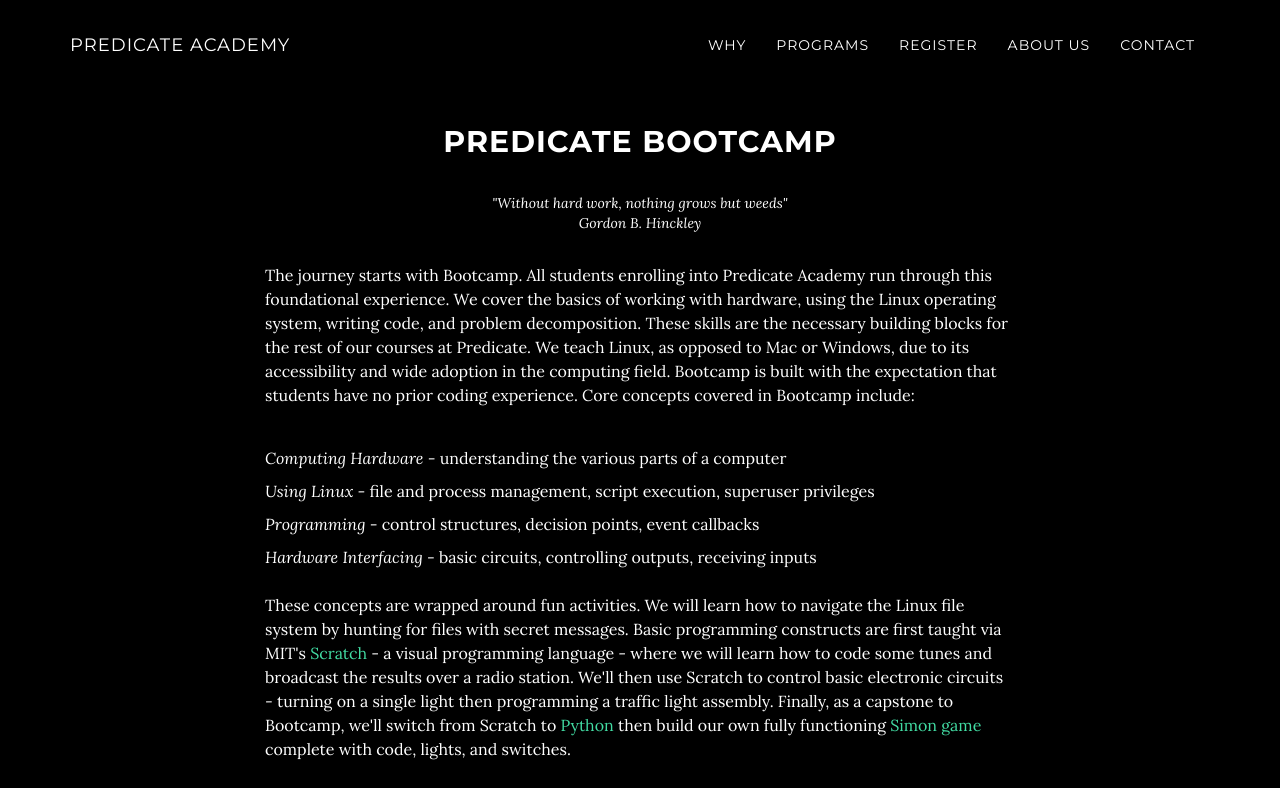
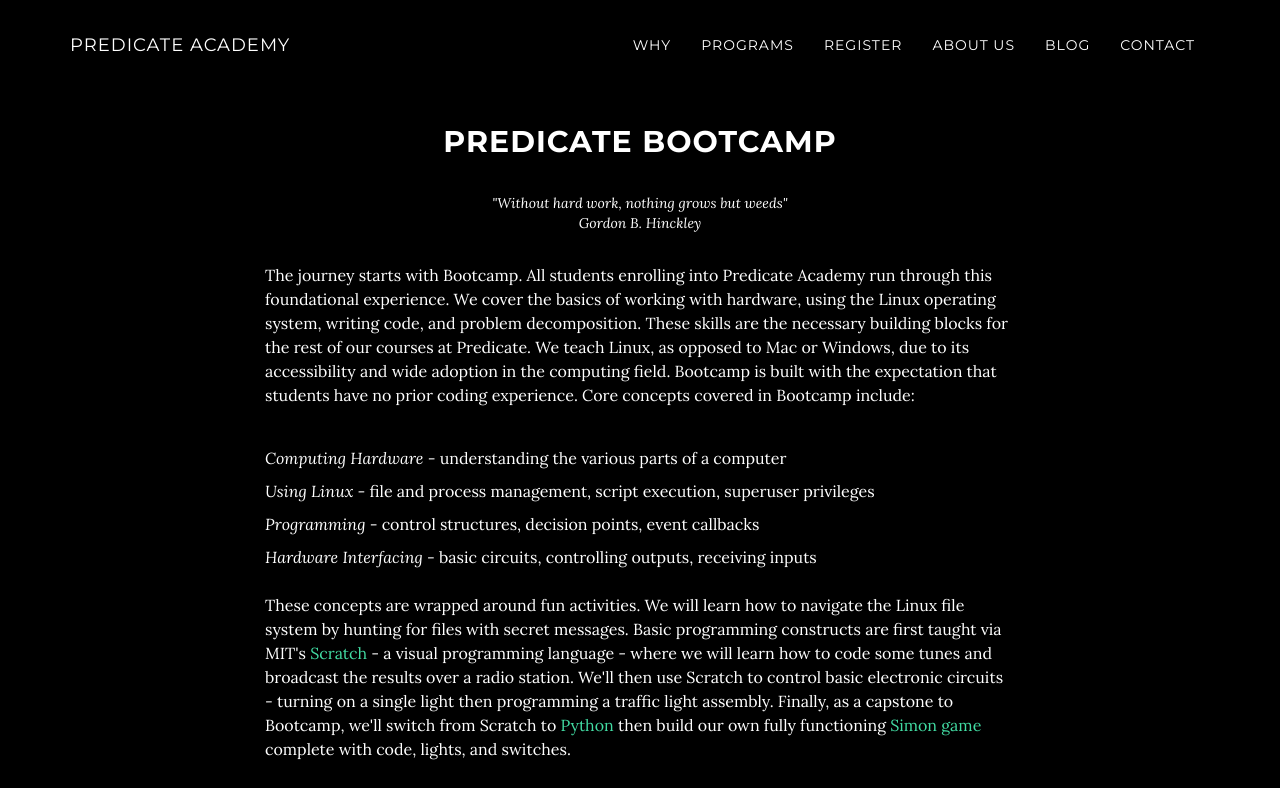
Before and after one commit to predicateacademy/predicate-web, a plain HTML site: page bootcamp.html in a window 1280 px wide. Shown: the top 788 px of the page. Drawn offline with Linux system fonts and the light colour scheme.

Commit message:
add blog links

```diff
--- a/bootcamp.html
+++ b/bootcamp.html
@@ -63,6 +63,9 @@
                     </li>
                     <li>
                         <a class="page-scroll" href="index.html#about">About Us</a>
+                    </li>
+                    <li>
+                        <a class="page-scroll" href="/wordpress">Blog</a>
                     </li>
                     <li>
                         <a class="page-scroll" href="index.html#contact">Contact</a>
```
Also changed, not shown: index.html (+3 -0 lines).
